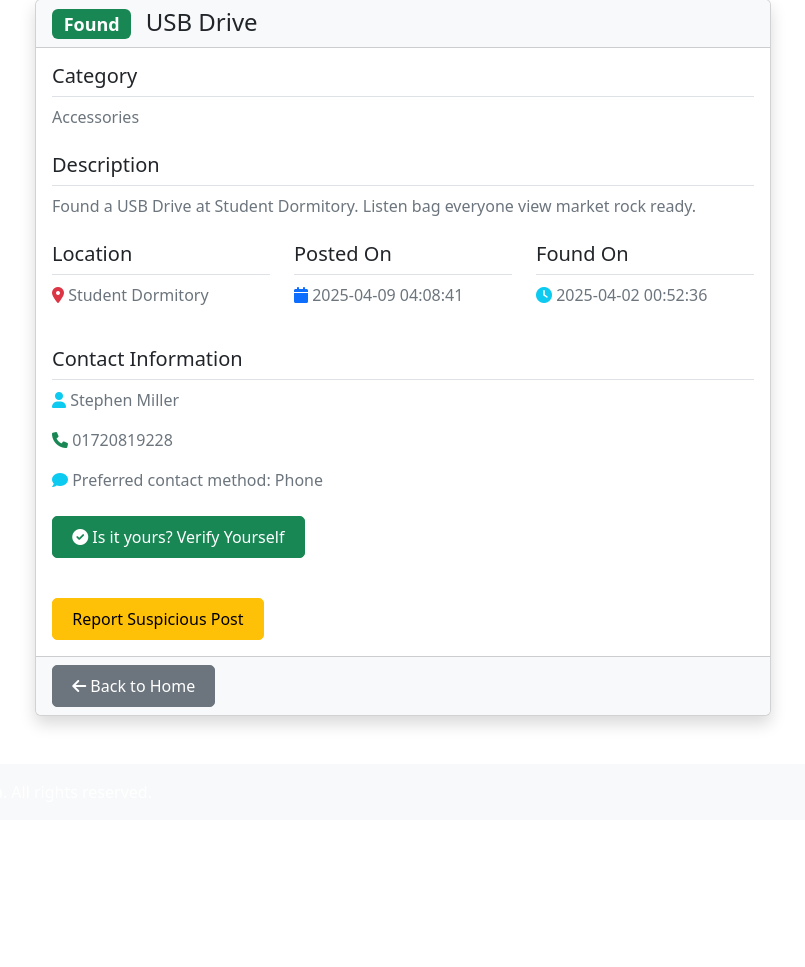
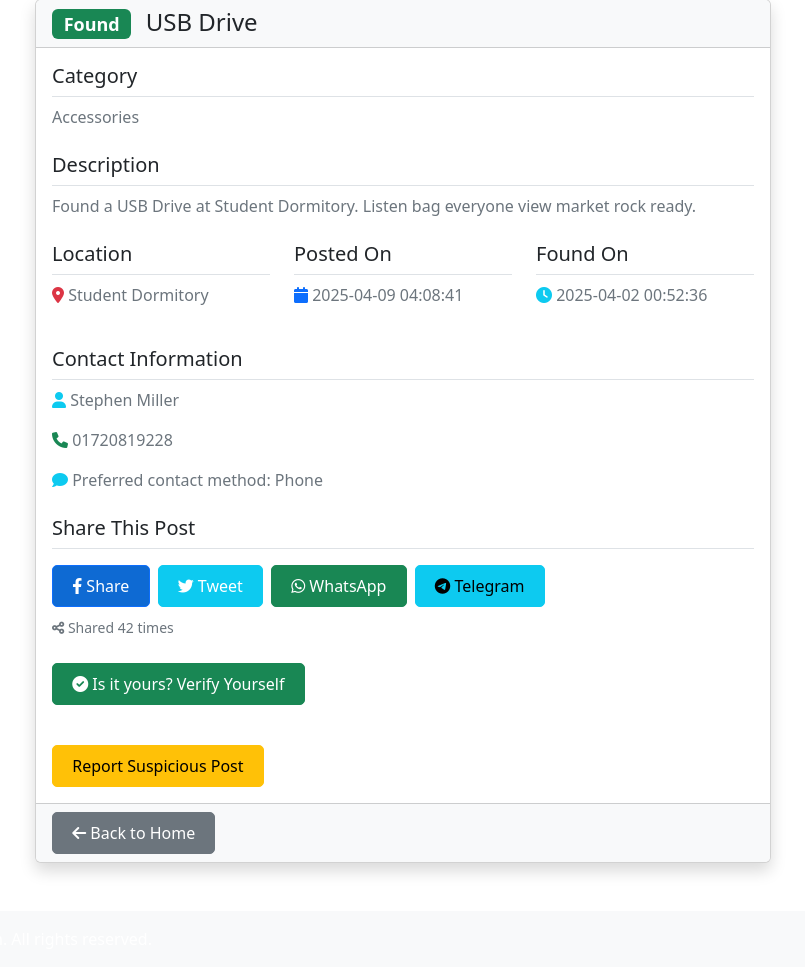
Before and after one commit to rfuadur/Lost-FoundTracking-Project, a Flask app: page /posts/post/1 in a window 1280 px wide. Shown: the part 129-1096 px from the top of the page, without its empty margins (237-1042 px from the left). Before the commit the page ends 856 px from the top, so only its background shows below. Run offline with Flask 3, Linux system fonts and the light colour scheme; a user stored in the database is signed in.

Commit message:
feat: add sharing functionality for posts on social media platforms

```diff
--- a/app/controllers/posts.py
+++ b/app/controllers/posts.py
@@ -4,10 +4,12 @@
 from app.services.verification_service import VerificationService
 from app.utils.decorators import login_required, user_only
 from app.utils.image_utils import save_image
+from app.services.social_media_service import SocialMediaService
 
 posts_bp = Blueprint("posts", __name__)
 post_service = PostService()
 search_service = SearchService()
+social_media_service = SocialMediaService()
 verification_service = VerificationService()
 
 
@@ -152,18 +154,18 @@
 
     # Collect all filters and clean them
     filters = {
-        'type': request.args.get('type', '').strip(),
-        'category': request.args.get('category', '').strip(),
-        'location': request.args.get('location', '').strip(),
-        'date_from': request.args.get('date_from', '').strip(),
-        'date_to': request.args.get('date_to', '').strip()
+        "type": request.args.get("type", "").strip(),
+        "category": request.args.get("category", "").strip(),
+        "location": request.args.get("location", "").strip(),
+        "date_from": request.args.get("date_from", "").strip(),
+        "date_to": request.args.get("date_to", "").strip(),
     }
 
     # Check if we have any search criteria
     has_search = query or any(filters.values())
     if not has_search:
         flash("Please enter a keyword or select filters to search", "warning")
-        return redirect(request.referrer or url_for("dashboard.dashboard"))
+        return redirect(request.referrer or url_for('dashboard.dashboard'))
 
     # Remove empty filters
     filters = {k: v for k, v in filters.items() if v}
@@ -174,12 +176,28 @@
 
     results = search_service.search_posts(query, filters)
     return render_template(
-        'search_results.html',
+        "search_results.html",
         query=query,
         results=results,
-        type=filters.get('type', ''),
-        category=filters.get('category', ''),
-        location=filters.get('location', ''),
-        date_from=filters.get('date_from', ''),
-        date_to=filters.get('date_to', ''),
+        type=filters.get("type", ""),
+        category=filters.get("category", ""),
+        location=filters.get("location", ""),
+        date_from=filters.get("date_from", ""),
+        date_to=filters.get("date_to", ""),
     )
+
+
+@posts_bp.route("/post/<int:post_id>/share/<platform>")
+@login_required
+def share_post(post_id, platform):
+    post = post_service.get_by_id(post_id)
+    sharing_url = social_media_service.get_sharing_url(platform, post)
+
+    if sharing_url:
+        # Increment share count
+        post.share_count += 1
+        post_service.update(post)
+        return redirect(sharing_url)
+
+    flash("Invalid sharing platform selected", "danger")
+    return redirect(url_for("posts.view_post", post_id=post_id))
--- a/templates/view_post.html
+++ b/templates/view_post.html
@@ -24,6 +24,9 @@
                             <i class="fas fa-trash"></i> Delete
                         </button>
                     </div>
+                    {% endif %}
+                    {% if not is_owner and session.user_id %}
+                    <!--Report User Button-->
                     {% endif %}
                 </div>
 
@@ -90,6 +93,30 @@
                         {% endif %}
                     </div>
 
+                    <div class="mb-4">
+                        <h5 class="border-bottom pb-2">Share This Post</h5>
+                        <div class="d-flex gap-2 mt-3">
+                            <a href="{{ url_for('posts.share_post', post_id=post.id, platform='facebook') }}"
+                               class="btn btn-primary" target="_blank">
+                                <i class="fab fa-facebook-f"></i> Share
+                            </a>
+                            <a href="{{ url_for('posts.share_post', post_id=post.id, platform='twitter') }}"
+                               class="btn btn-info text-white" target="_blank">
+                                <i class="fab fa-twitter"></i> Tweet
+                            </a>
+                            <a href="{{ url_for('posts.share_post', post_id=post.id, platform='whatsapp') }}"
+                               class="btn btn-success" target="_blank">
+                                <i class="fab fa-whatsapp"></i> WhatsApp
+                            </a>
+                            <a href="{{ url_for('posts.share_post', post_id=post.id, platform='telegram') }}"
+                               class="btn btn-info" target="_blank">
+                                <i class="fab fa-telegram"></i> Telegram
+                            </a>
+                        </div>
+                        <p class="text-muted mt-2">
+                            <small><i class="fas fa-share-alt"></i> Shared {{ post.share_count }} times</small>
+                        </p>
+                    </div>
 
                     {% if is_owner and post.type == 'found' %}
                     <div class="mb-4">
```
Also changed, not shown: chroma_db/chroma.sqlite3, 1 other file.
